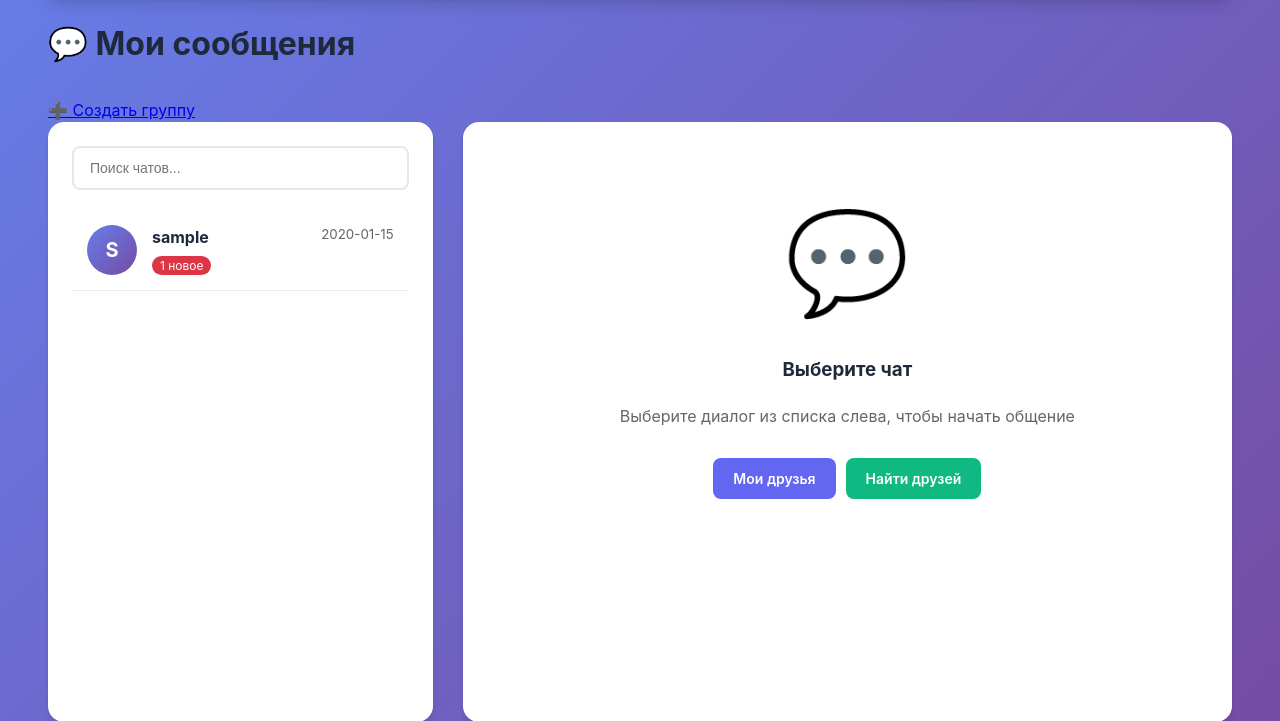
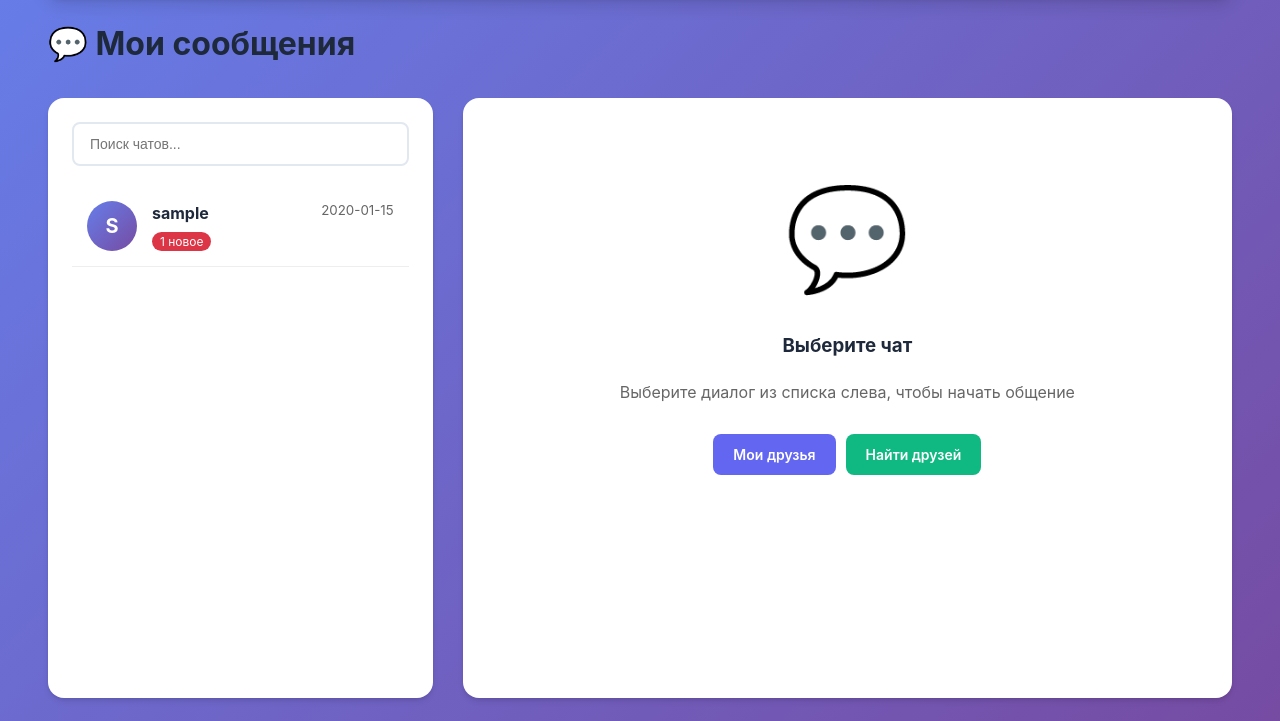
Before and after one commit to Virus4594/messenger, a Flask app: template templates/messages/inbox.html in a window 1280 px wide. Shown: the part 84-805 px from the top of the page. Run offline with Flask 3, Linux system fonts and the light colour scheme; the visitor is signed in with stand-in values (Sample User, id 1); the template is opened without the code that fills it: most values are stand-ins (such as "Sample title", 1, 10 or a date in 2020); data that the repository does not hold is empty; some libraries are stand-ins or nearby versions.

Commit message:
Remove create group button from inbox
Removed the create group button from the inbox page.

```diff
--- a/templates/messages/inbox.html
+++ b/templates/messages/inbox.html
@@ -5,11 +5,7 @@
 {% block content %}
 <div class="container">
     <h1 style="margin-bottom: 30px;">💬 Мои сообщения</h1>
-    <div class="header-actions">
-        <a href="{{ url_for('create_group') }}" class="btn-create-group">
-            ➕ Создать группу
-        </a>
-    </div>
+
     <div style="display: flex; gap: 30px;">
         <!-- Левая колонка - список чатов -->
         <div style="flex: 1;">
```
